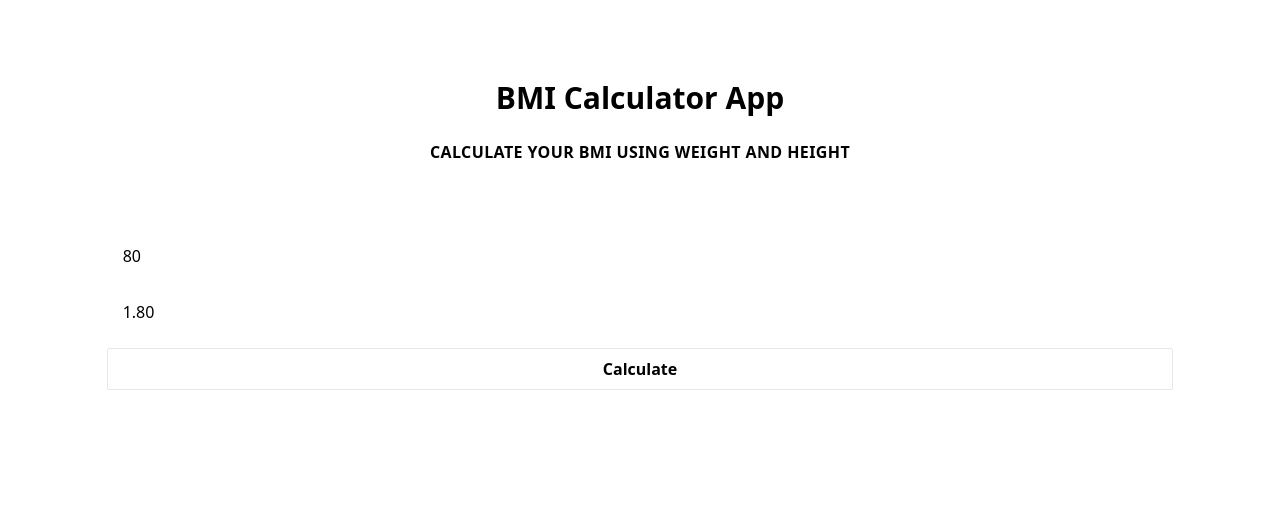
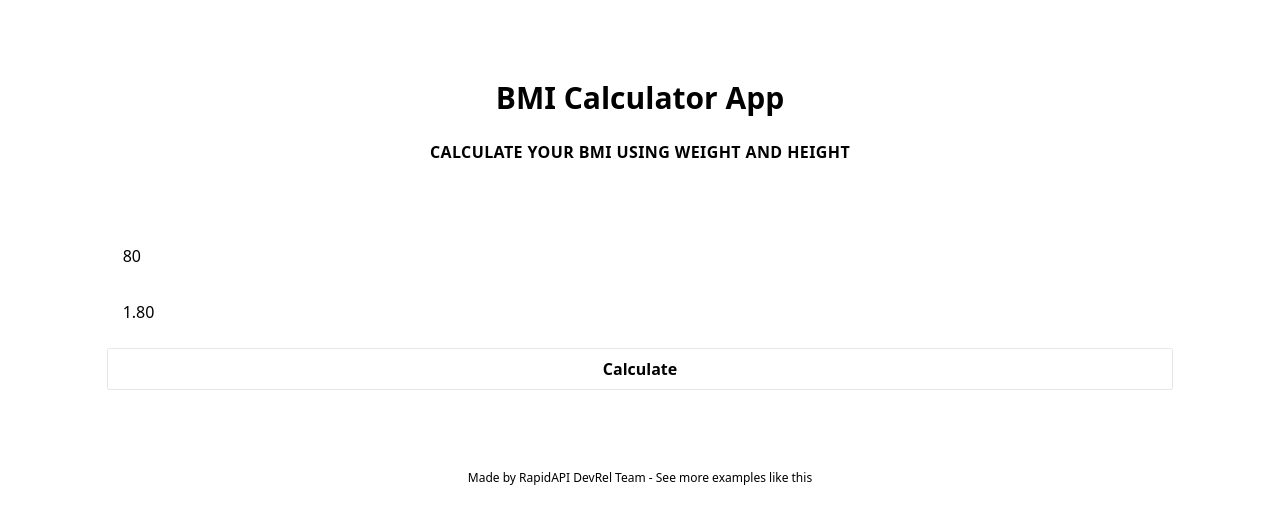
Before and after one commit to Joshhortt/bmi-calculator-app, a Next.js app: page / in a window 1280 px wide. Shown: the top 524 px of the page. Built offline with nearby package versions, Linux system fonts and the light colour scheme.

Commit message:
create function, fetchBMI to request API, render UI

```diff
--- a/pages/index.tsx
+++ b/pages/index.tsx
@@ -1,12 +1,33 @@
 
 import {useState} from 'react';
+import axios from 'axios';
 
 
 export default function Home() {
 
   const [weight, setWeight] = useState('80');
 	const [height, setHeight] = useState('1.80');
+  const [btnText, setBtnText] = useState('Calculate');
 	const [bmi, setBmi] = useState(null);
+
+  // Fetch BMI
+
+  const fetchBMI = async e => {
+		e.preventDefault();
+		try {
+			setBtnText('Calculating...');
+			const response = await axios.get(`/api/bmi`, {
+				params: {
+					weight,
+					height
+				}
+			});
+			setBmi(response.data.bmi);
+		} catch (err) {
+			console.log(err);
+		}
+		setBtnText('Calculate');
+	};
 
 	return (
 		<div className="flex flex-col items-center">
@@ -31,10 +52,28 @@ export default function Home() {
             value={height}
 						onChange={e => setHeight(e.target.value)}
           />
-					<button className="outline-none border border-danger font-bold font-raleway ml-4 px-12 py-2 rounded-sm bg-danger text-lightGrey transition duration-300 hover:bg-bc hover:text-primary md:ml-0 md:mt-4">
-						Calculate
+					<button className="outline-none border border-danger font-bold font-raleway ml-4 px-12 py-2 rounded-sm bg-danger text-lightGrey transition duration-300 hover:bg-bc hover:text-primary md:ml-0 md:mt-4"
+          onClick={fetchBMI}
+          >
+            {btnText}
 					</button>
 				</form>
+        {bmi && (
+					<div className="border border-secondary text-secondary mt-16 md:w-4/5">
+						<p className="px-4 py-4 tracking-wide leading-8">{`Your Body Mass Index: ${bmi}`}</p>
+					</div>
+				)}
+			</div>
+			<div className="flex flex-col mt-10 justify-end h-36 md:h-24">
+				<p className="block mb-10 text-center text-primary text-xs">
+					Made by RapidAPI DevRel Team -{' '}
+					<a
+						className="hover:text-danger"
+						href="https://github.com/RapidAPI/DevRel-Examples-External"
+					>
+						See more examples like this
+					</a>
+				</p>
 			</div>
 		</div>
 	);
```
